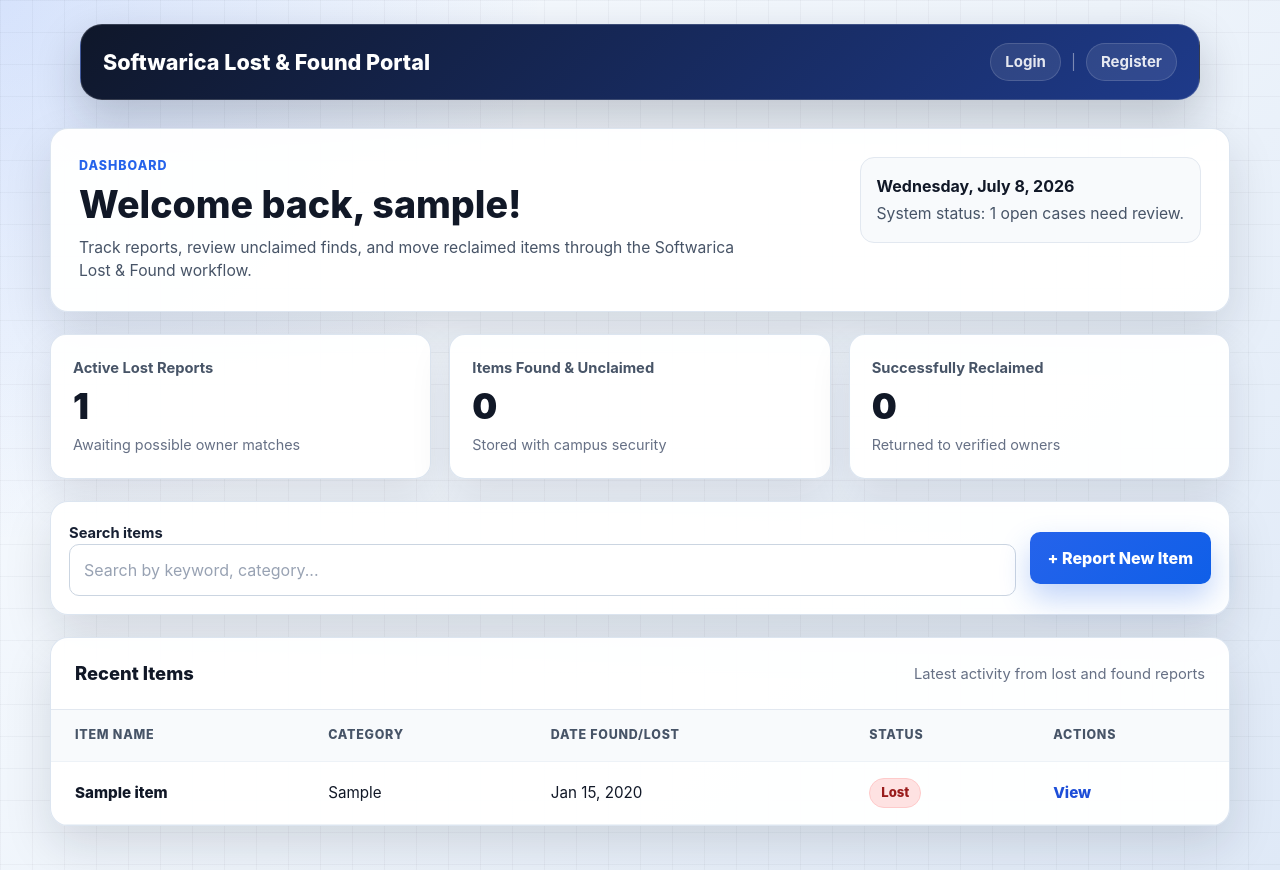
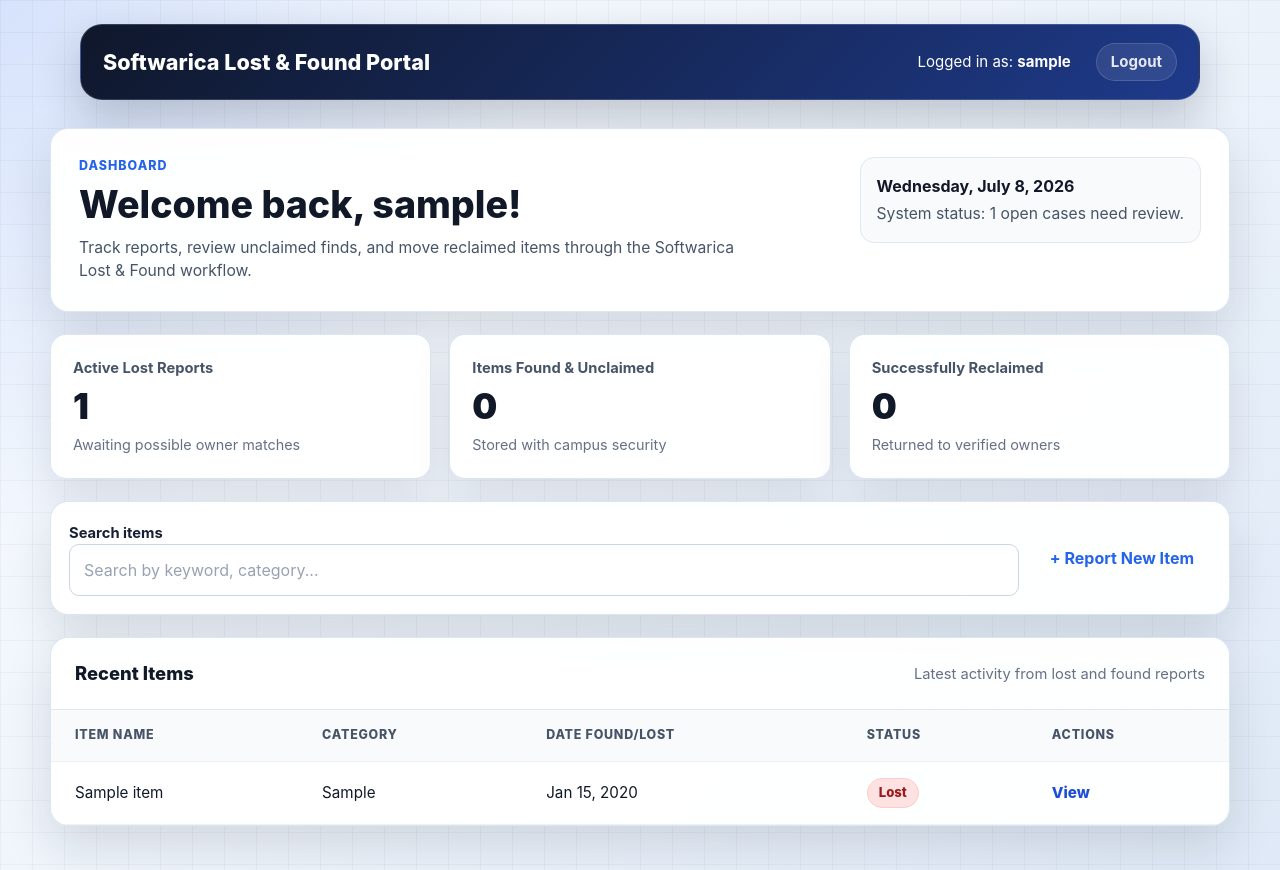
Before and after one commit to adhyanlho/softwarica-lost-found-system, a Flask app: page /dashboard in a window 1280 px wide. Run offline with Flask 3, Linux system fonts and the light colour scheme; the visitor is signed in with stand-in values (Sample User, id 1); tables that the repository leaves empty hold one stand-in row (values such as "Sample post").

Commit message:
Feat: Wire up frontend layout and dashboard table loops to display real session and item data

```diff
--- a/app/routes/auth.py
+++ b/app/routes/auth.py
@@ -14,3 +14,9 @@
 def login():
     from app.controllers.authController import login as login_controller
     return login_controller()
+
+
+@auth_bp.route('/logout')
+def logout():
+    from app.controllers.authController import logout as logout_controller
+    return logout_controller()
--- a/app/templates/dashboard.html
+++ b/app/templates/dashboard.html
@@ -136,6 +136,9 @@
     }
 
     .report-button {
+        display: inline-flex;
+        align-items: center;
+        justify-content: center;
         width: auto;
         min-width: 178px;
         min-height: 52px;
@@ -221,7 +224,19 @@
         border: 1px solid #fecaca;
     }
 
+    .lost {
+        color: #991b1b;
+        background: #fee2e2;
+        border: 1px solid #fecaca;
+    }
+
     .status-found {
+        color: #166534;
+        background: #dcfce7;
+        border: 1px solid #bbf7d0;
+    }
+
+    .found {
         color: #166534;
         background: #dcfce7;
         border: 1px solid #bbf7d0;
@@ -239,7 +254,18 @@
         border: 1px solid #bfdbfe;
     }
 
+    .claimed {
+        color: #1e40af;
+        background: #dbeafe;
+        border: 1px solid #bfdbfe;
+    }
+
     .table-action {
+        color: #1d4ed8;
+        font-weight: 850;
+    }
+
+    .btn-view {
         color: #1d4ed8;
         font-weight: 850;
     }
@@ -284,7 +310,7 @@
     <div class="dashboard-panel dashboard-header">
         <div>
             <p class="dashboard-kicker">Dashboard</p>
-            <h1 class="dashboard-title">Welcome back, {{ username }}!</h1>
+            <h1 class="dashboard-title">Welcome back, {{ username or 'User' }}!</h1>
             <p class="dashboard-subtitle">
                 Track reports, review unclaimed finds, and move reclaimed items through the Softwarica Lost & Found workflow.
             </p>
@@ -318,7 +344,7 @@
             <label for="dashboard-search-input">Search items</label>
             <input id="dashboard-search-input" type="search" placeholder="Search by keyword, category...">
         </div>
-        <button class="report-button" type="button">+ Report New Item</button>
+        <a class="report-button" href="{{ url_for('main.report') }}">+ Report New Item</a>
     </section>
 
     <section class="dashboard-panel table-panel" aria-label="Recent items">
@@ -340,15 +366,11 @@
                 <tbody>
                     {% for item in items %}
                     <tr>
-                        <td class="item-name">{{ item.title }}</td>
-                        <td>{{ item.category or "Other" }}</td>
-                        <td>{{ item.created_at.strftime("%b %d, %Y") if item.created_at else "N/A" }}</td>
-                        <td><span class="status-badge status-{{ item.status }}">{{ item.status|title }}</span></td>
-                        <td><a class="table-action" href="#">View</a></td>
-                    </tr>
-                    {% else %}
-                    <tr>
-                        <td colspan="5">No reported items yet.</td>
+                        <td>{{ item.title }}</td>
+                        <td>{{ item.category }}</td>
+                        <td>{{ item.created_at.strftime('%b %d, %Y') if item.created_at else 'Recent' }}</td>
+                        <td><span class="status-badge {{ item.status }}">{{ item.status | capitalize }}</span></td>
+                        <td><a href="#" class="btn-view">View</a></td>
                     </tr>
                     {% endfor %}
                 </tbody>
--- a/app/templates/layout.html
+++ b/app/templates/layout.html
@@ -11,8 +11,13 @@
     <header>
         <h2>Softwarica Lost & Found Portal</h2>
         <nav>
-            <a href="{{ url_for('auth.login') }}">Login</a> |
-            <a href="{{ url_for('auth.register') }}">Register</a>
+            {% if session.get('user_id') %}
+                <span class="nav-text" style="color: white; margin-right: 15px;">Logged in as: <strong>{{ session.get('username') or 'User' }}</strong></span>
+                <a href="{{ url_for('auth.logout') }}" class="btn-logout">Logout</a>
+            {% else %}
+                <a href="{{ url_for('auth.login') }}" class="btn-login">Login</a>
+                <a href="{{ url_for('auth.register') }}" class="btn-register">Register</a>
+            {% endif %}
         </nav>
     </header>
     <hr>
```
Also changed, not shown: app/controllers/authController.py (+7 -0 lines).
